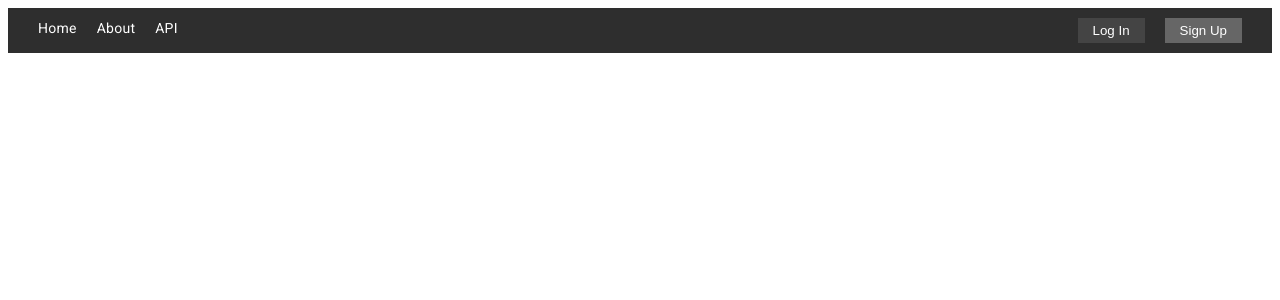
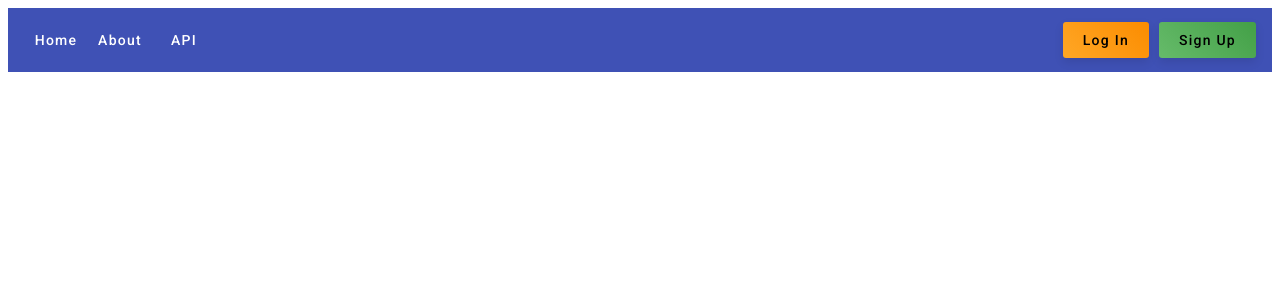
Before and after one commit to anantraghuvanshi/CodeCraft-Hub, an Angular app in the folder hub-frontend/: page /landing-page in a window 1280 px wide. Shown: the top 300 px of the page. Built offline with nearby package versions, Linux system fonts and the light colour scheme; no server answers.

Commit message:
header configured

```diff
--- a/hub-frontend/src/app/app.module.ts
+++ b/hub-frontend/src/app/app.module.ts
@@ -18,6 +18,7 @@ import { MatInputModule } from '@angular/material/input';
 import { MatAutocompleteModule } from '@angular/material/autocomplete';
 import { MatDatepickerModule } from '@angular/material/datepicker';
 import { MatNativeDateModule } from '@angular/material/core';
+import { MatToolbarModule } from '@angular/material/toolbar';
 import { RegistrationComponent } from './registration/registration.component';
 import { LoginComponent } from './login/login.component';
 import { MatSnackBarModule } from '@angular/material/snack-bar';
@@ -51,6 +52,7 @@ import { LandingPageComponent } from './landing-page/landing-page.component';
     MatDatepickerModule,
     MatNativeDateModule,
     MatSnackBarModule,
+    MatToolbarModule,
   ],
   providers: [
     { provide: HTTP_INTERCEPTORS, useClass: AuthInterceptor, multi: true },
--- a/hub-frontend/src/app/landing-page/landing-page.component.css
+++ b/hub-frontend/src/app/landing-page/landing-page.component.css
@@ -1,47 +1,34 @@
-/* Base Styles */
-html {
-    scroll-behavior: smooth;
+.spacer{
+    flex: 1 1 auto;
+}
+.login-btn, .signup-btn {
+    margin-left: 10px;
+    border-radius: 3px;
+    padding: 8px 20px;
+    transition: transform 0.2s ease-out, box-shadow 0.2s ease-out;
+    box-shadow: 0px 4px 10px rgba(0, 0, 0, 0.1);
 }
 
-.navbar {
-    display: flex;
-    justify-content: space-between;
-    padding: 10px 20px;
-    background-color: #2e2e2e;
+.login-btn {
+    background: linear-gradient(45deg, #ffa726, #fb8c00);
+    border: none;
     color: #ffffff;
 }
 
-.left-nav a, .right-nav button {
-    margin: 0 10px;
-    text-decoration: none;
+.signup-btn {
+    background: linear-gradient(45deg, #66bb6a, #43a047);
     color: #ffffff;
-    transition: color 0.3s;
 }
 
-.left-nav a:hover, .right-nav button:hover {
-    color: #888888;
-}
-
-/* Button Styling */
-.login-btn, .signup-btn {
-    padding: 5px 15px;
-    border: none;
-    cursor: pointer;
-    transition: background-color 0.3s;
-}
-
-.login-btn {
-    background-color: #444;
-}
-
-.signup-btn {
-    background-color: #666;
+.login-btn:hover, .signup-btn:hover {
+    transform: translateY(-2px);
+    box-shadow: 0px 6px 15px rgba(0, 0, 0, 0.2);
 }
 
 .login-btn:hover {
-    background-color: #555;
+    background: linear-gradient(45deg, #ffca28, #ffa000);
 }
 
 .signup-btn:hover {
-    background-color: #777;
+    background: linear-gradient(45deg, #81c784, #66bb6a);
 }
--- a/hub-frontend/src/app/landing-page/landing-page.component.html
+++ b/hub-frontend/src/app/landing-page/landing-page.component.html
@@ -1,14 +1,10 @@
-<header>
-  <nav class="navbar">
-    <div class="left-nav">
-      <a href="#home">Home</a>
-      <a href="#about">About</a>
-      <a href="#api">API</a>
-    </div>
+<mat-toolbar color="primary">
+  <button mat-button routerLink="#home">Home</button>
+  <button mat-button routerLink="#about">About</button>
+  <button mat-button routerLink="#api">API</button>
 
-    <div class="right-nav">
-      <button class="login-btn">Log In</button>
-      <button class="signup-btn">Sign Up</button>
-    </div>
-  </nav>
-</header>
+  <span class="spacer"></span>
+
+  <button mat-raised-button class="login-btn">Log In</button>
+  <button mat-raised-button class="signup-btn">Sign Up</button>
+</mat-toolbar>
```
